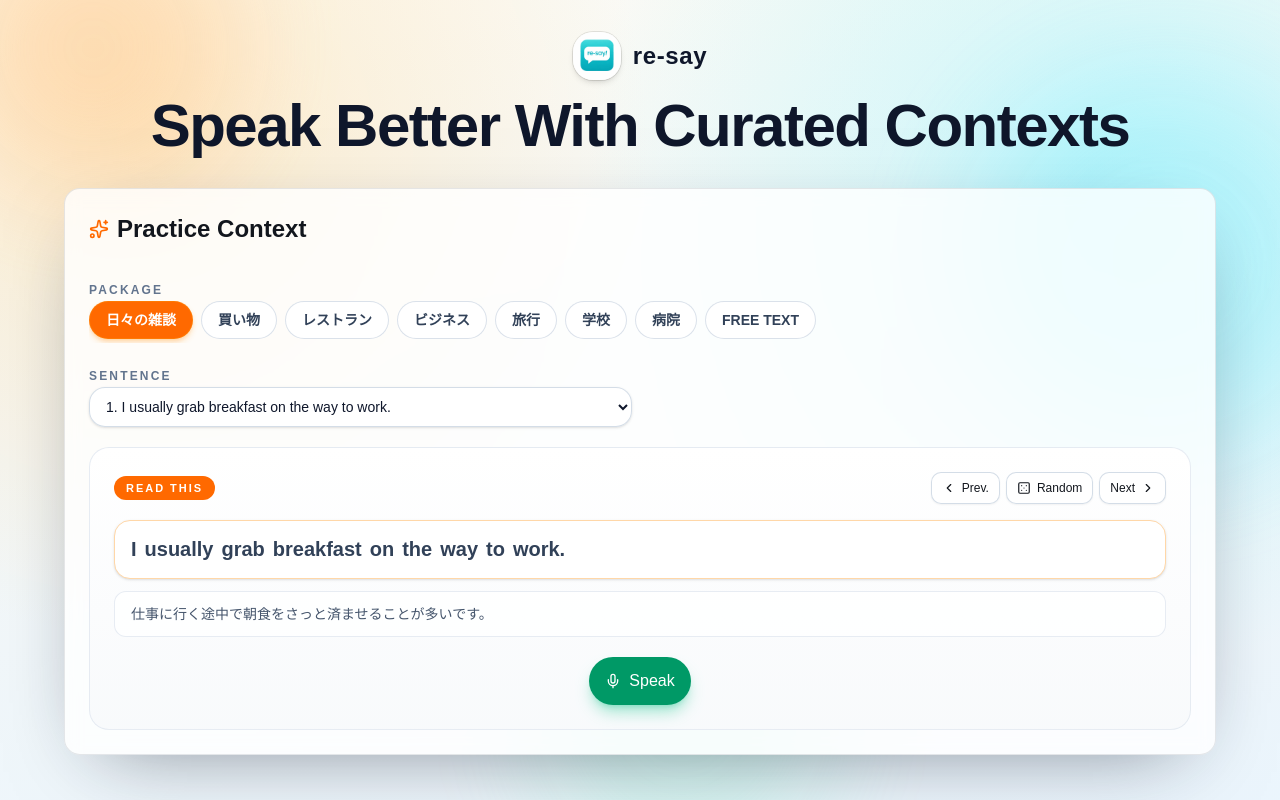
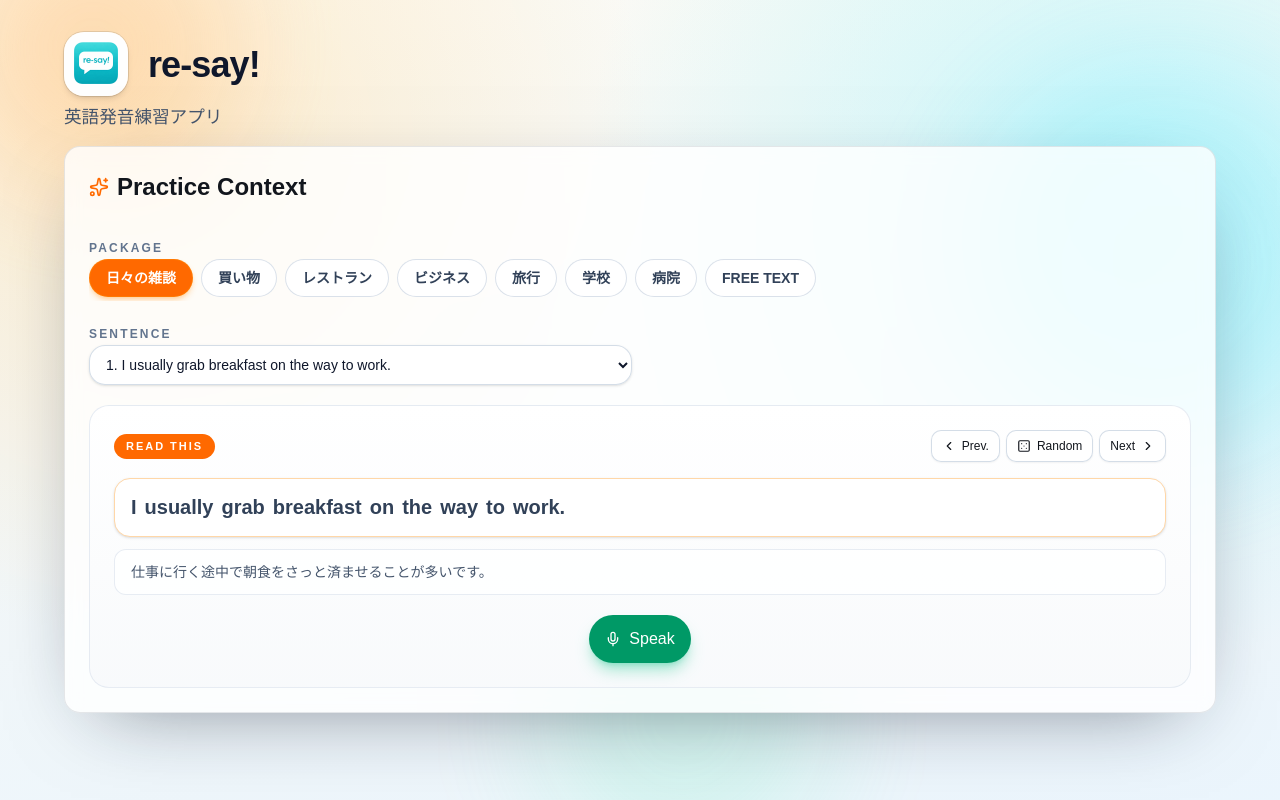
Before and after one commit to tackung/re-say, a React (Vite) app in the folder apps/frontend/: page / in a window 1280 px wide. Built offline with nearby package versions, Linux system fonts and the light colour scheme.

Commit message:
feat: ヘッダーとページ情報の改善

```diff
--- a/apps/frontend/index.html
+++ b/apps/frontend/index.html
@@ -4,7 +4,7 @@
     <meta charset="UTF-8" />
     <link rel="icon" type="image/png" href="/app_icon.png" />
     <meta name="viewport" content="width=device-width, initial-scale=1.0" />
-    <title>re-say</title>
+    <title>re-say!</title>
   </head>
   <body>
     <div id="root"></div>
--- a/apps/frontend/src/App.tsx
+++ b/apps/frontend/src/App.tsx
@@ -9,21 +9,23 @@ function App() {
         <div className="absolute bottom-[-8%] left-[42%] h-72 w-72 rounded-full bg-emerald-300/20 blur-3xl" />
       </div>
 
-      <section className="relative mx-auto w-full max-w-6xl space-y-8">
-        <header className="space-y-4 text-center">
-          <div className="flex items-center justify-center gap-3">
-            <img
-              src="/app_icon.png"
-              alt="re-say icon"
-              className="h-12 w-12 rounded-2xl shadow-md ring-1 ring-black/10"
-            />
-            <span className="text-2xl font-bold tracking-wide text-slate-900 dark:text-slate-100">
-              re-say
-            </span>
+      <section className="relative mx-auto w-full max-w-6xl space-y-4">
+        <header className="space-y-4 text-left">
+          <div className="flex flex-col items-start gap-2">
+            <div className="flex items-center justify-start gap-5">
+              <img
+                src="/app_icon.png"
+                alt="re-say icon"
+                className="h-16 w-16 rounded-2xl shadow-md ring-1 ring-black/10"
+              />
+              <span className="text-balance text-[clamp(1.3rem,3.2vw,2.25rem)] font-black leading-tight tracking-tight text-slate-900 dark:text-white">
+                re-say!
+              </span>
+            </div>
+            <p className="text-[clamp(0.8rem,1.8vw,1.1rem)] font-light text-slate-600 dark:text-slate-300">
+              英語発音練習アプリ
+            </p>
           </div>
-          <h1 className="text-balance text-4xl font-black tracking-tight text-slate-900 sm:text-5xl lg:text-6xl dark:text-white">
-            Speak Better With Curated Contexts
-          </h1>
         </header>
         <PronunciationAssessment />
       </section>
```
